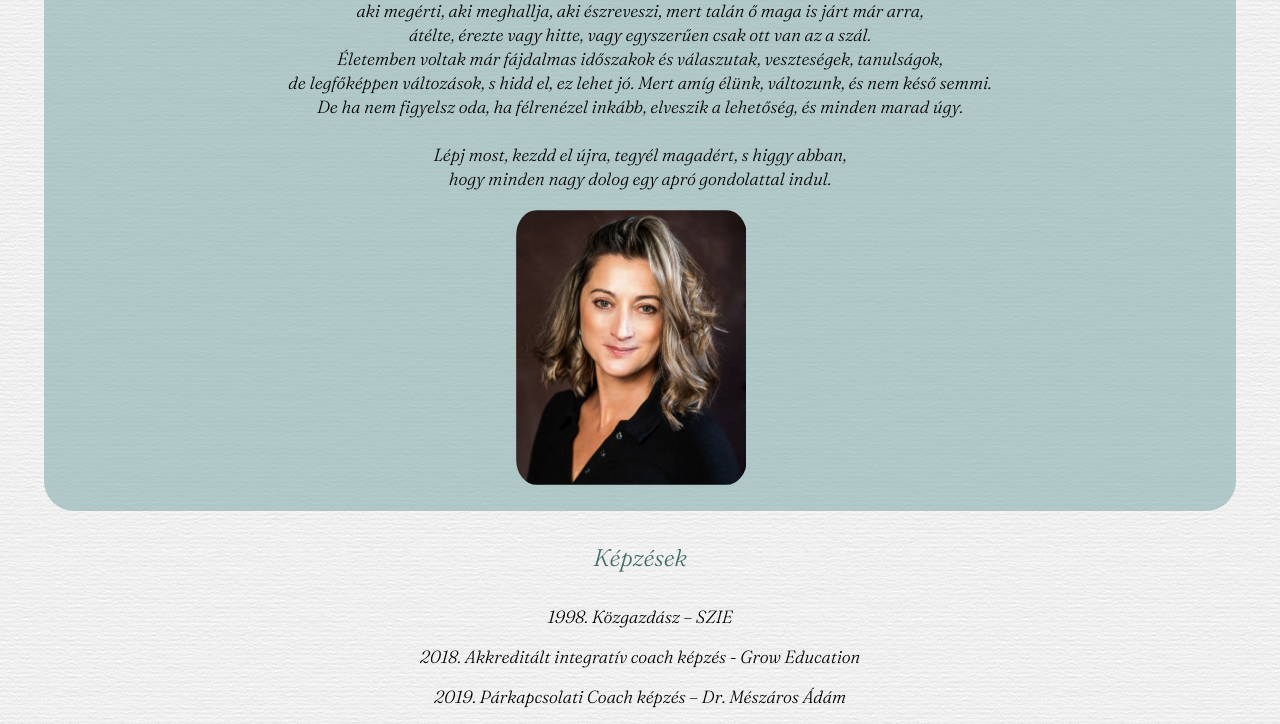
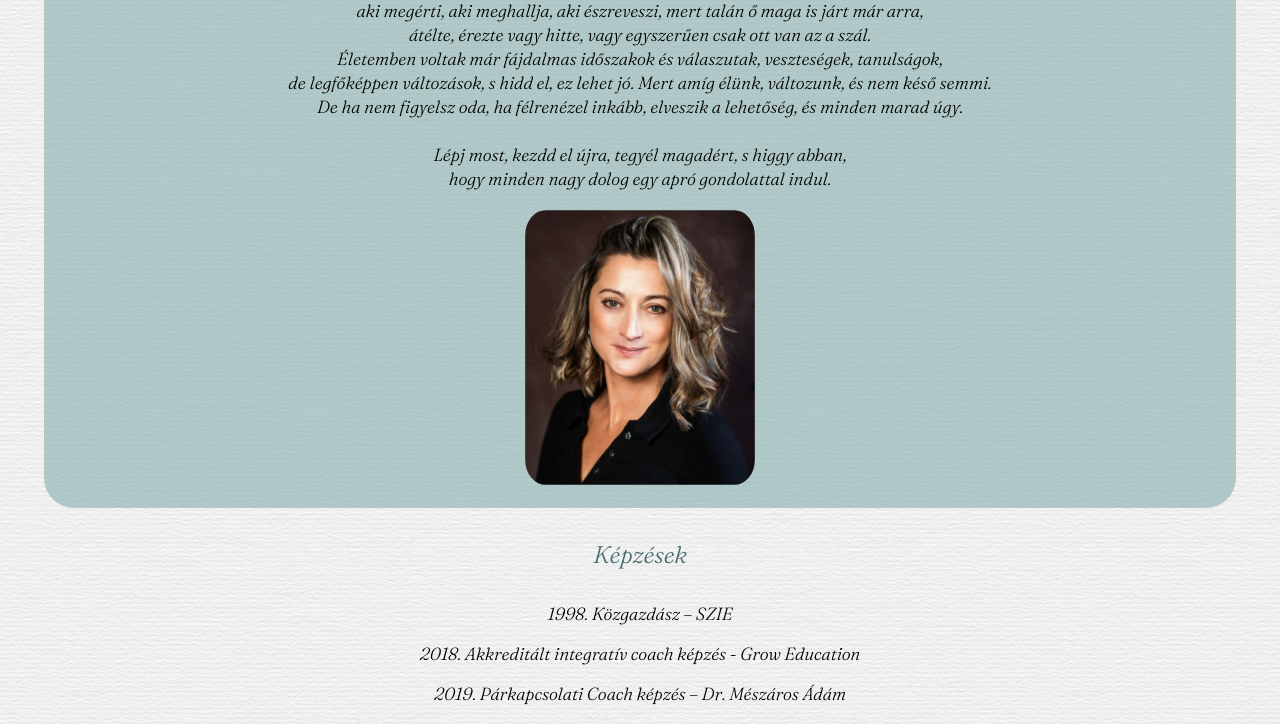
Before and after one commit to 06ATI69/Gabi-webside, a PHP site: page / in a window 1280 px wide. Shown: the part 3307-4031 px from the top of the page. Run offline with PHP 8.4, Linux system fonts and the light colour scheme.

Commit message:
the profile photo  centering in the container

```diff
--- a/gabi.css
+++ b/gabi.css
@@ -121,7 +121,11 @@ h6 {
   padding: 20px;
   border-radius: 30px;
   }
-
+#container-foto {
+  display: flex;
+  justify-content: center;
+  align-items: center;
+}
 
  /* ==== FOTO STYLES ==== */
 
@@ -131,8 +135,6 @@ h6 {
   height: 17.1875rem;
   border-radius: 10%;
   padding: .2rem;
-  position: relative;
-  left: 39%;
 }
 #profil:hover {
   transform: scale(1.1);
--- a/index.html
+++ b/index.html
@@ -157,7 +157,9 @@
           hogy minden nagy dolog egy apró gondolattal indul.
         </p>
       </div>
-    <img id="profil" src="assets/profil5.jpg" alt="portré">
+    <div id="container-foto">
+      <img id="profil" src="assets/profil5.jpg" alt="portré">
+    </div>
     </div>
     <div id="trainings"><h2>Képzések</h2>
 
```
